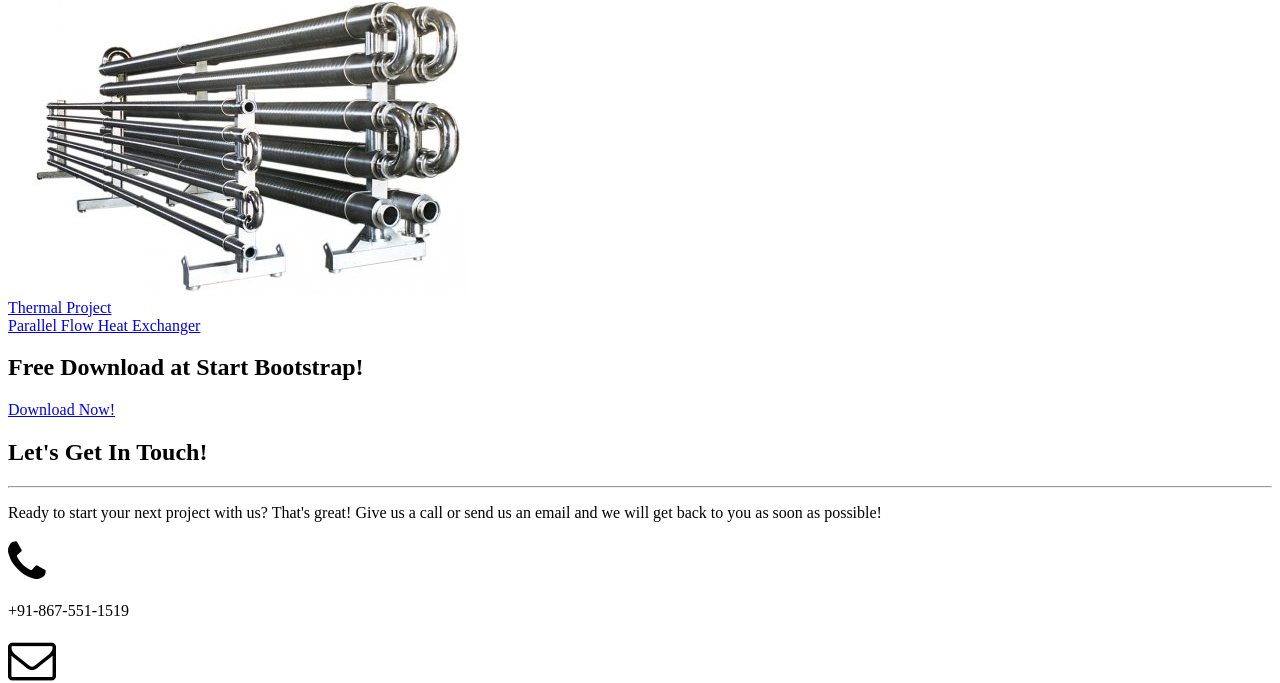
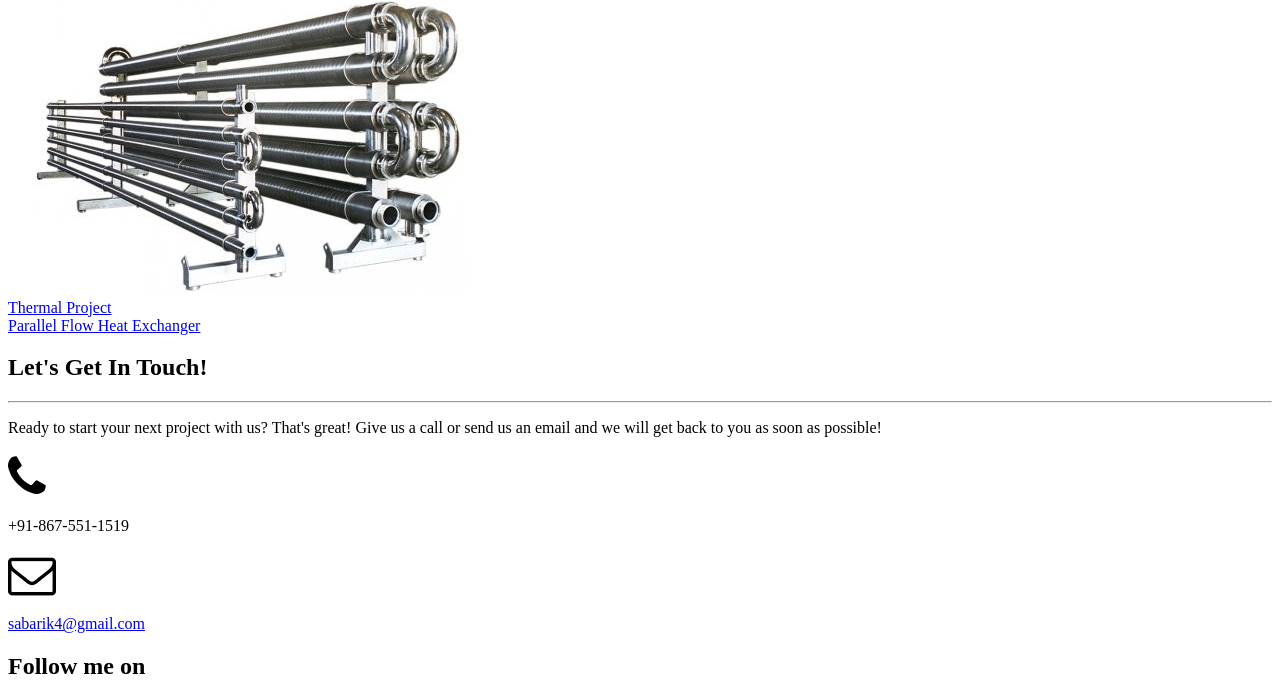
Before and after one commit to sabariramesh/sabariramesh.github.io, a website with bundled scripts: page index.html in a window 1280 px wide. Shown: the part 1096-1779 px from the top of the page. Built offline with nearby package versions, Linux system fonts and the light colour scheme; files whose address does not match are found by name.

Commit message:
Update index.html

```diff
--- a/index.html
+++ b/index.html
@@ -44,7 +44,7 @@
               <a class="nav-link js-scroll-trigger" href="#services">Skills</a>
             </li>
             <li class="nav-item">
-              <a class="nav-link js-scroll-trigger" href="#portfolio">Portfolio</a>
+              <a class="nav-link js-scroll-trigger" href="#portfolio">Project</a>
             </li>
             <li class="nav-item">
               <a class="nav-link js-scroll-trigger" href="#contact">Contact</a>
@@ -176,14 +176,6 @@
         </div>
       </div>
     </section>
-
-    <section class="bg-dark text-white">
-      <div class="container text-center">
-        <h2 class="mb-4">Free Download at Start Bootstrap!</h2>
-        <a class="btn btn-light btn-xl sr-button" href="http://startbootstrap.com/template-overviews/creative/">Download Now!</a>
-      </div>
-    </section>
-
     <section id="contact">
       <div class="container">
         <div class="row">
```
